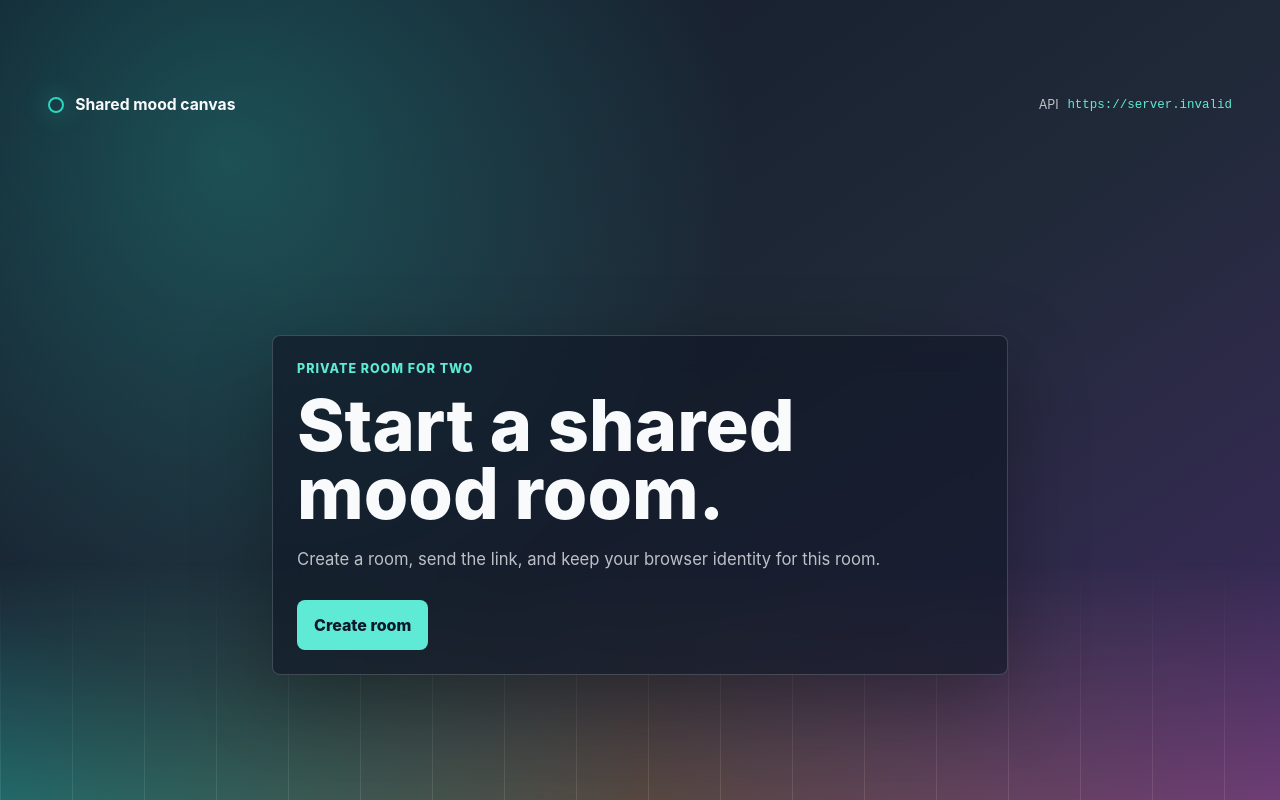
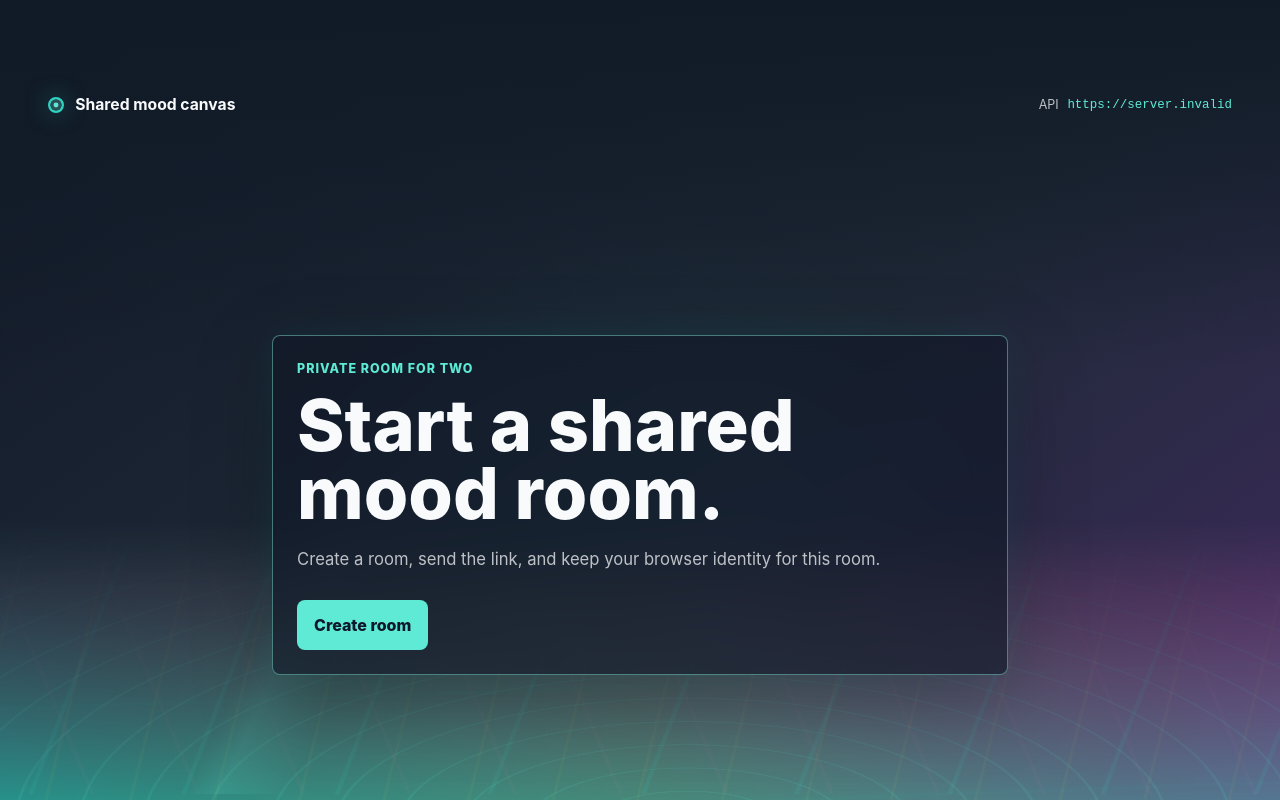
Before and after one commit to mtplayground/brian-lee-819b-mood-ring, a React (Vite) app in the folder frontend/: page / in a window 1280 px wide. Built offline with nearby package versions, Linux system fonts and the light colour scheme; no server answers.

Commit message:
feat: Organic & elemental theme

```diff
--- a/frontend/src/components/layout/RootLayout.tsx
+++ b/frontend/src/components/layout/RootLayout.tsx
@@ -1,14 +1,14 @@
 import { useMemo, type PropsWithChildren } from "react";
 import { Link } from "react-router-dom";
 import { useAppState } from "../../state/AppStateContext";
-import { baseThemeRenderer, moodToThemeTokens } from "../../theme";
+import { moodToThemeTokens, organicThemeRenderer } from "../../theme";
 
 export function RootLayout({ children }: PropsWithChildren) {
   const { config, currentMood } = useAppState();
   const themeRender = useMemo(() => {
     const tokens = moodToThemeTokens(currentMood);
 
-    return baseThemeRenderer.render(tokens, currentMood);
+    return organicThemeRenderer.render(tokens, currentMood);
   }, [currentMood]);
 
   return (
--- a/frontend/src/styles.css
+++ b/frontend/src/styles.css
@@ -72,6 +72,19 @@ a {
   transition:
     background var(--theme-motion-duration) var(--theme-easing),
     color var(--theme-motion-duration) var(--theme-easing);
+}
+
+.theme-renderer--organic {
+  --organic-canopy-opacity: 0.28;
+  --organic-current-opacity: 0.26;
+  --organic-flow-duration: 1800ms;
+  --organic-light-opacity: 0.32;
+  --organic-sway-distance: 14px;
+  --organic-sway-lift: -6px;
+  background:
+    linear-gradient(180deg, color-mix(in srgb, var(--theme-bg-start) 88%, #0f2f24) 0%, transparent 46%),
+    radial-gradient(ellipse at 50% 112%, color-mix(in srgb, var(--theme-stage-core) 42%, transparent) 0%, transparent 54%),
+    linear-gradient(145deg, var(--theme-bg-start) 0%, var(--theme-bg-mid) 54%, var(--theme-bg-end) 100%);
 }
 
 .app-header {
@@ -595,6 +608,82 @@ a {
   transition: background var(--theme-motion-duration) var(--theme-easing);
 }
 
+.theme-renderer--organic .theme-stage {
+  height: 40vh;
+}
+
+.theme-renderer--organic .theme-stage__surface {
+  position: relative;
+  overflow: hidden;
+  background:
+    linear-gradient(180deg, transparent 0%, var(--theme-stage-glow) 32%, var(--theme-stage-core) 100%),
+    repeating-linear-gradient(104deg, transparent 0 38px, color-mix(in srgb, var(--theme-stage-accent) 32%, transparent) 39px 41px, transparent 42px 82px),
+    linear-gradient(90deg, var(--theme-stage-core), var(--theme-stage-accent), var(--theme-stage-glow));
+}
+
+.theme-renderer--organic .theme-stage__surface::before,
+.theme-renderer--organic .theme-stage__surface::after {
+  position: absolute;
+  content: "";
+  pointer-events: none;
+}
+
+.theme-renderer--organic .theme-stage__surface::before {
+  inset: 18% -12% -8%;
+  background:
+    repeating-radial-gradient(ellipse at 50% 100%, transparent 0 30px, color-mix(in srgb, var(--theme-accent) 42%, transparent) 31px 33px, transparent 34px 64px),
+    repeating-linear-gradient(178deg, transparent 0 54px, color-mix(in srgb, var(--theme-stage-core) 34%, transparent) 55px 58px, transparent 59px 118px);
+  opacity: var(--organic-current-opacity);
+  transform: translateY(var(--organic-sway-distance));
+  animation: organic-current var(--organic-flow-duration) var(--theme-easing) infinite alternate;
+}
+
+.theme-renderer--organic .theme-stage__surface::after {
+  inset: -10% -6% 0;
+  background:
+    linear-gradient(115deg, transparent 0 26%, color-mix(in srgb, var(--theme-accent) 44%, transparent) 28%, transparent 32% 100%),
+    repeating-linear-gradient(68deg, transparent 0 44px, color-mix(in srgb, var(--theme-stage-glow) 52%, transparent) 45px 47px, transparent 48px 98px),
+    repeating-linear-gradient(112deg, transparent 0 74px, color-mix(in srgb, var(--theme-core) 36%, transparent) 75px 78px, transparent 79px 142px);
+  opacity: var(--organic-canopy-opacity);
+  transform-origin: bottom center;
+  animation: organic-sway var(--organic-flow-duration) var(--theme-easing) infinite alternate;
+}
+
+.theme-renderer--organic .route-panel {
+  border-color: color-mix(in srgb, var(--theme-accent) 32%, rgba(255, 255, 255, var(--theme-border-strength)));
+  box-shadow:
+    0 var(--theme-panel-shadow-y) 80px rgba(0, 0, 0, 0.26),
+    0 0 40px color-mix(in srgb, var(--theme-stage-core) 24%, transparent);
+}
+
+.theme-renderer--organic .app-header__symbol {
+  background:
+    linear-gradient(145deg, color-mix(in srgb, var(--theme-core) 74%, #ffffff), var(--theme-accent));
+  box-shadow:
+    0 0 var(--theme-glow-size) var(--theme-stage-core),
+    inset 0 0 0 0.22rem color-mix(in srgb, var(--theme-bg-start) 72%, transparent);
+}
+
+@keyframes organic-current {
+  from {
+    transform: translate3d(-2%, var(--organic-sway-distance), 0);
+  }
+
+  to {
+    transform: translate3d(3%, 0, 0);
+  }
+}
+
+@keyframes organic-sway {
+  from {
+    transform: translate3d(-1%, 0, 0) skewX(-1deg);
+  }
+
+  to {
+    transform: translate3d(1%, var(--organic-sway-lift), 0) skewX(1deg);
+  }
+}
+
 @media (max-width: 720px) {
   .app-header {
     align-items: flex-start;
@@ -633,3 +722,10 @@ a {
     justify-self: center;
   }
 }
+
+@media (prefers-reduced-motion: reduce) {
+  .theme-renderer--organic .theme-stage__surface::before,
+  .theme-renderer--organic .theme-stage__surface::after {
+    animation: none;
+  }
+}
--- a/frontend/src/theme/index.ts
+++ b/frontend/src/theme/index.ts
@@ -12,3 +12,4 @@ export type {
   ThemeRenderResult,
 } from "./renderer";
 export { baseThemeRenderer } from "./renderer";
+export { organicThemeRenderer } from "./organicRenderer";
--- /dev/null
+++ b/frontend/src/theme/organicRenderer.ts
@@ -0,0 +1,45 @@
+import type { CSSProperties } from "react";
+import type { ThemeTokens } from "./engine";
+import {
+  tokensToCssVariables,
+  type ThemeCssVariables,
+  type ThemeRenderResult,
+  type ThemeRenderer,
+} from "./renderer";
+
+type OrganicCssVariables = ThemeCssVariables & {
+  "--organic-canopy-opacity": string;
+  "--organic-current-opacity": string;
+  "--organic-flow-duration": string;
+  "--organic-light-opacity": string;
+  "--organic-sway-distance": string;
+  "--organic-sway-lift": string;
+};
+
+const organicCssVariables = (tokens: ThemeTokens): OrganicCssVariables => ({
+  ...tokensToCssVariables(tokens),
+  "--organic-canopy-opacity": (0.14 + tokens.layout.borderStrength * 0.92).toFixed(3),
+  "--organic-current-opacity": (0.16 + tokens.layout.rhythm * 0.11).toFixed(3),
+  "--organic-flow-duration": `${Math.round(tokens.motion.durationMs * 2.65)}ms`,
+  "--organic-light-opacity": (0.2 + tokens.motion.amplitude * 0.24).toFixed(3),
+  "--organic-sway-distance": `${Math.round(7 + tokens.motion.amplitude * 18)}px`,
+  "--organic-sway-lift": `${Math.round(-3 - tokens.motion.amplitude * 7)}px`,
+});
+
+const organicStageStyle = (tokens: ThemeTokens): CSSProperties => ({
+  transitionDuration: `${tokens.motion.durationMs}ms`,
+  transitionTimingFunction: tokens.motion.easing,
+});
+
+export const organicThemeRenderer: ThemeRenderer = {
+  id: "organic",
+  label: "Organic & elemental",
+  render(tokens): ThemeRenderResult {
+    return {
+      rendererId: "organic",
+      rootClassName: "theme-renderer theme-renderer--organic",
+      rootStyle: organicCssVariables(tokens),
+      stageStyle: organicStageStyle(tokens),
+    };
+  },
+};
--- a/frontend/src/theme/renderer.ts
+++ b/frontend/src/theme/renderer.ts
@@ -43,7 +43,7 @@ export type ThemeRenderer = {
   render: (tokens: ThemeTokens, mood: ClientMoodState | null) => ThemeRenderResult;
 };
 
-const tokensToCssVariables = (tokens: ThemeTokens): ThemeCssVariables => ({
+export const tokensToCssVariables = (tokens: ThemeTokens): ThemeCssVariables => ({
   "--theme-accent": tokens.palette.accent,
   "--theme-bg-end": tokens.palette.backgroundEnd,
   "--theme-bg-mid": tokens.palette.backgroundMid,
```
